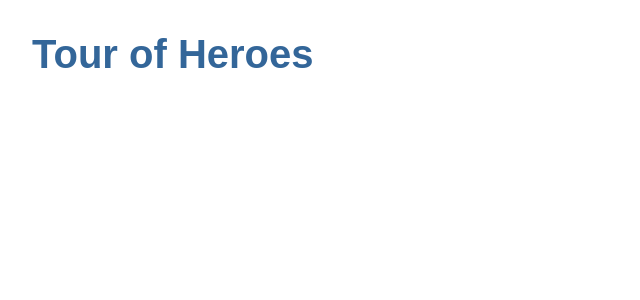
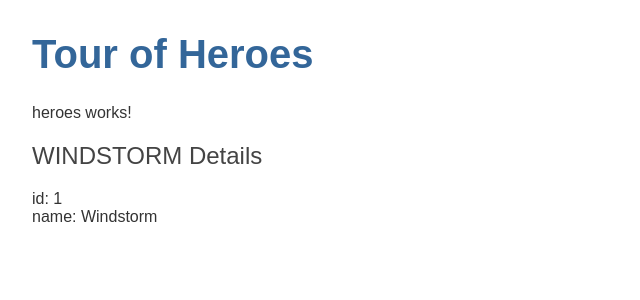
Before and after one commit to Ehuang1412/Heroes-Dashboard, an Angular app: page / in a window 1280 px wide. Shown: the top 300 px of the page, without its empty margins (0-640 px from the left). Built offline with nearby package versions, Linux system fonts and the light colour scheme.

Commit message:
Create hero interface and show object

```diff
--- a/src/app/app.component.html
+++ b/src/app/app.component.html
@@ -1 +1,2 @@
 <h1>{{title}}</h1>
+<app-heroes></app-heroes>
--- a/src/app/app.module.ts
+++ b/src/app/app.module.ts
@@ -2,10 +2,12 @@
 import { BrowserModule } from '@angular/platform-browser';
 
 import { AppComponent } from './app.component';
+import { HeroesComponent } from './heroes/heroes.component';
 
 @NgModule({
   declarations: [
-    AppComponent
+    AppComponent,
+    HeroesComponent
   ],
   imports: [
     BrowserModule
--- /dev/null
+++ b/src/app/hero.ts
@@ -0,0 +1,4 @@
+export interface Hero {
+  id: number;
+  name: string;
+}
--- /dev/null
+++ b/src/app/heroes/heroes.component.html
@@ -0,0 +1,4 @@
+<p>heroes works!</p>
+<h2>{{hero.name | uppercase}} Details</h2>
+<div><span>id: </span>{{hero.id}}</div>
+<div><span>name: </span>{{hero.name}}</div>
--- /dev/null
+++ b/src/app/heroes/heroes.component.ts
@@ -0,0 +1,21 @@
+import { Component, OnInit } from '@angular/core';
+import { Hero } from '../hero';
+
+@Component({
+  selector: 'app-heroes',
+  templateUrl: './heroes.component.html',
+  styleUrls: ['./heroes.component.css']
+})
+
+export class HeroesComponent implements OnInit {
+  hero: Hero = {
+    id: 1,
+    name: 'Windstorm'
+  };
+
+  constructor() { }
+
+  ngOnInit(): void {
+  }
+
+}
```
Also changed, not shown: src/app/heroes/heroes.component.css (added), 1 other file (tests, documents, lock files or other folders).
